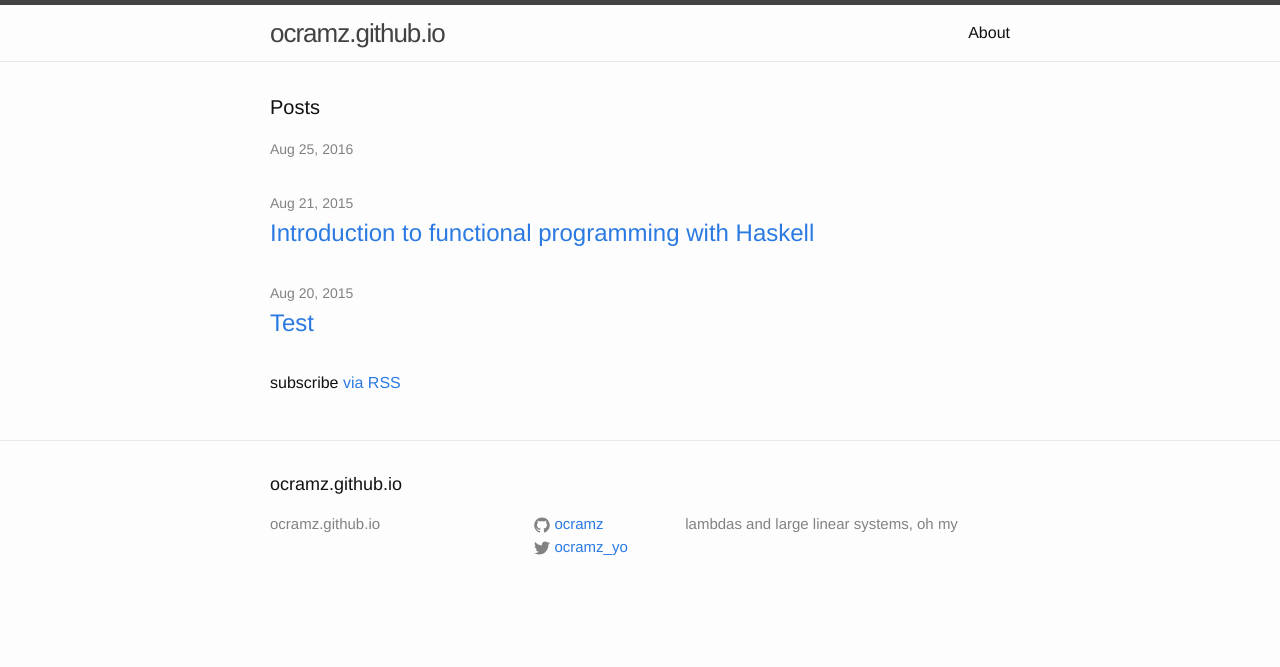
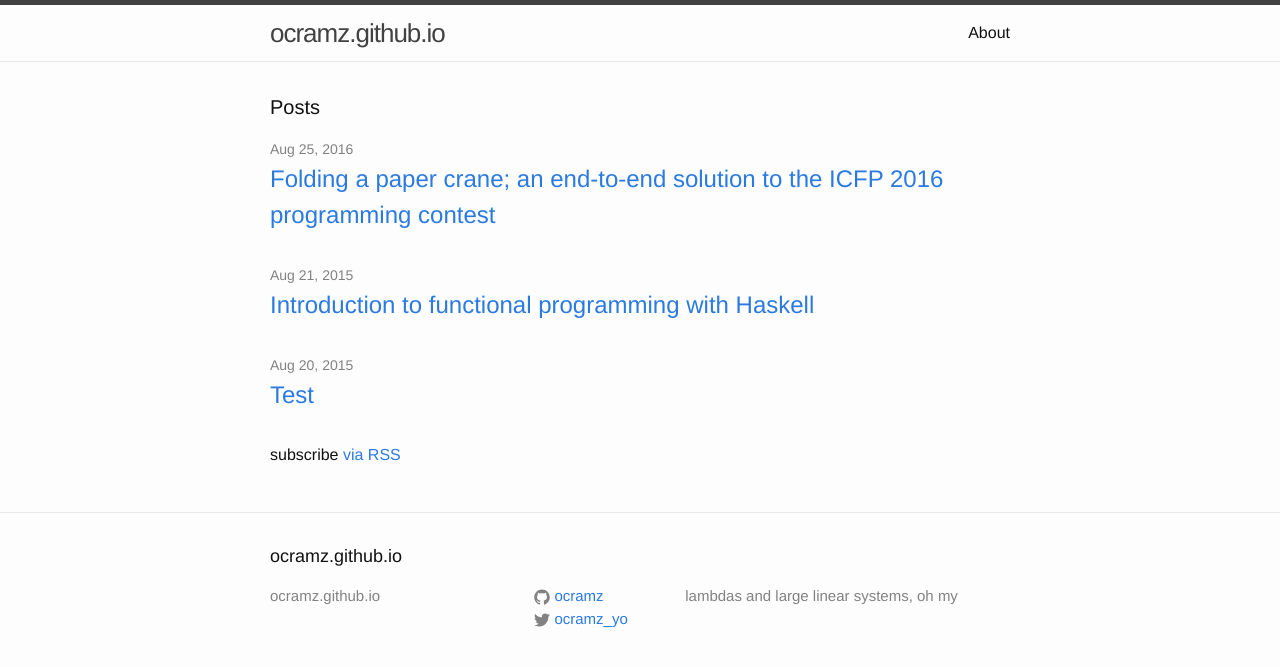
Before and after one commit to ocramz/ocramz.github.io, a Jekyll site: the page built from index.html, in a window 1280 px wide. Shown: the top 667 px of the page. Built offline with Jekyll 4.4.1, drawn with Linux system fonts in a browser that asks for light colours; Markdown is read by kramdown in place of the engine named in the settings.

Commit message:
starting ICFP'16 blog

```diff
--- a/_posts/2016-08-25-icml2016.markdown
+++ b/_posts/2016-08-25-icml2016.markdown
@@ -1,6 +1,6 @@
 ---
 layout: post
-title: Folding a paper crane: an end-to-end solution to the ICFP 2016 programming contest
+title: Folding a paper crane; an end-to-end solution to the ICFP 2016 programming contest
 date: 2016-08-25
 categories: Haskell tutorials
 ---
```
Also changed, not shown: 2 other files.
